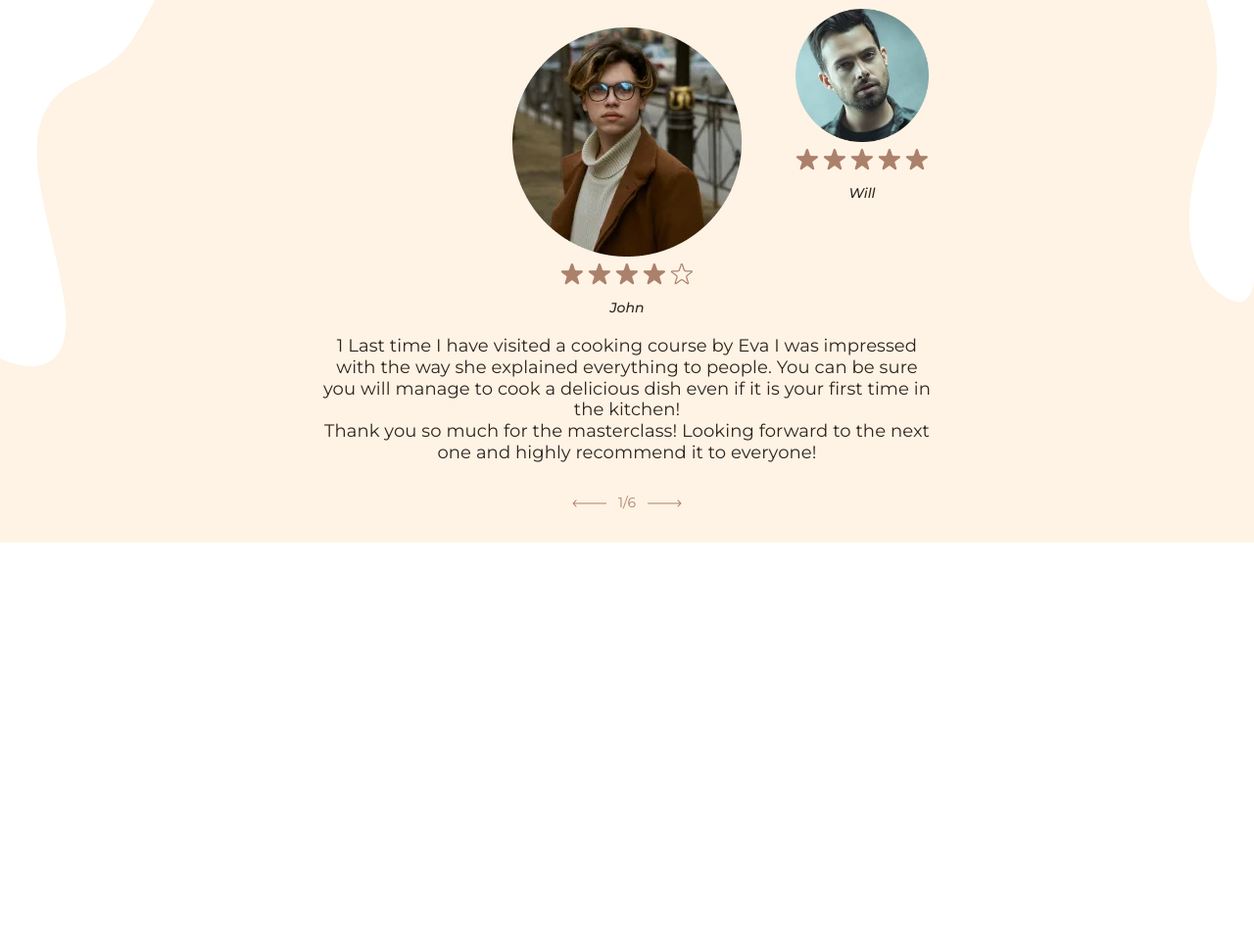
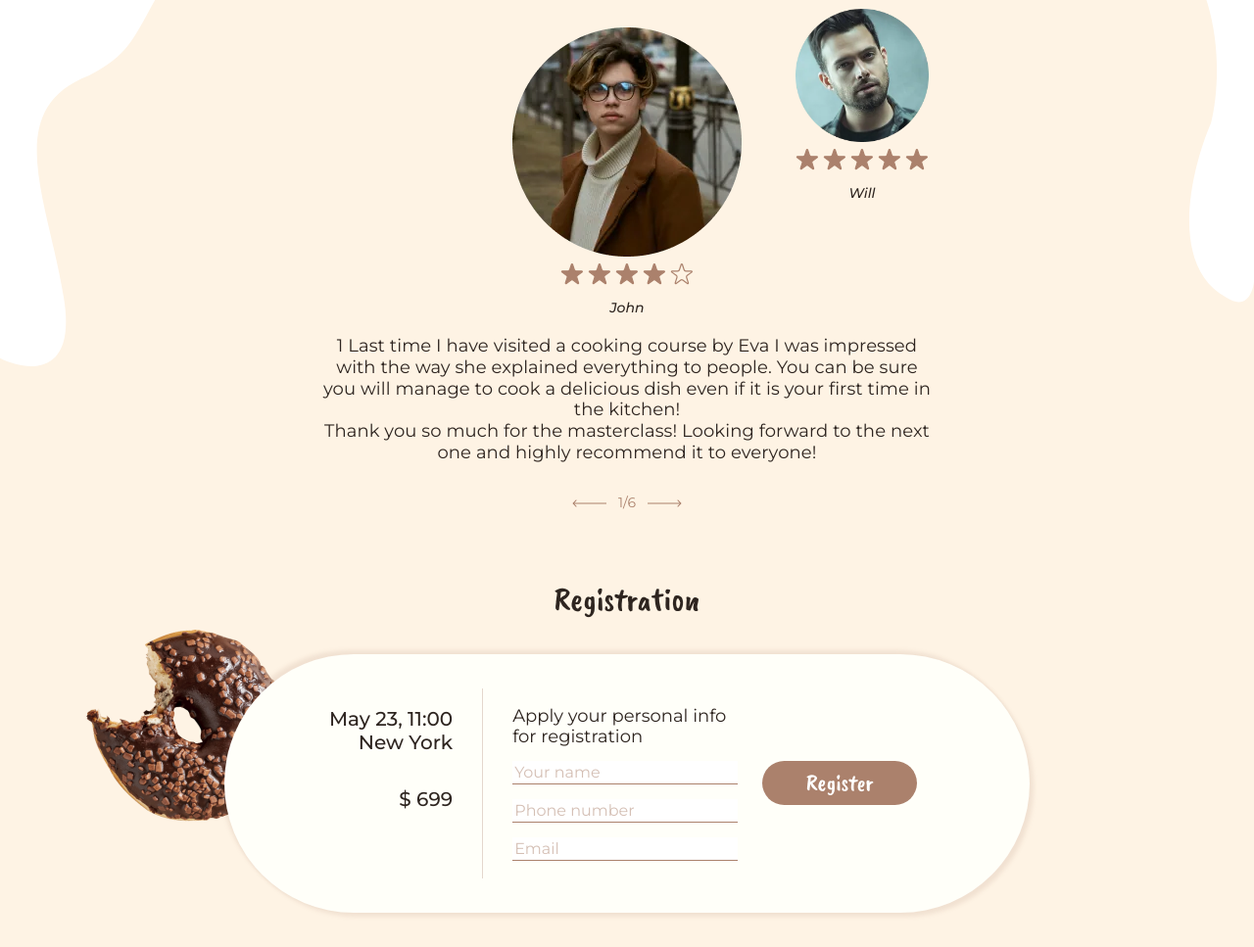
Before and after one commit to Tarkanii/DoughnutMasterclass, a website built with webpack: page src/index.html in a window 1280 px wide. Shown: the part 1776-2743 px from the top of the page at 98% size. Before the commit the page ends 2330 px from the top, so only its background shows below. Built offline with nearby package versions, Linux system fonts and the light colour scheme.

Commit message:
DM-8, added registration form

```diff
--- a/src/index.html
+++ b/src/index.html
@@ -487,6 +487,29 @@
                 </div>
             </div>
         </section>
+        <!-- Registration Section -->
+        <section class="section registration">
+            <div class="container">
+                <h2 class="section__title registration__title">Registration</h2>
+                <div class="registration__content">
+                    <h2 class="section__title registration__content__title">Registration</h2>
+                    <div class="registration__content__info">
+                        <time class="registration__content__info__date" datetime="05-23 11:00">May 23, 11:00</time>
+                        <p class="registration__content__info__place">New York</p>
+                        <p class="registration__content__info__price">$ 699</p>
+                    </div>
+                    <form name="register_form" class="registration__content__form">
+                        <div class="registration__inputs__container">
+                            <p class="registration__content__form__title">Apply your personal info for registration</p>
+                            <input name="register_name" class="registration__content__form__input" type="text" placeholder="Your name">
+                            <input name="register_phone" class="registration__content__form__input" type="tel" placeholder="Phone number">
+                            <input name="register_email" class="registration__content__form__input" type="email" placeholder="Email">
+                        </div>
+                        <button class="button" type="submit">Register</button>
+                    </form>
+                </div>
+            </div>
+        </section>
     </main>
 </body>
 </html>
--- /dev/null
+++ b/src/js/forms.js
@@ -0,0 +1,21 @@
+const formsHandler = () => {
+    registerFormHandler();
+}
+
+function registerFormHandler() {
+    const registerForm = document.querySelector('[name=register_form]');
+    const nameInput = registerForm.querySelector('[name=register_name]');
+    const phoneInput = registerForm.querySelector('[name=register_phone]');
+    const emailInput = registerForm.querySelector('[name=register_email]');
+
+    registerForm.addEventListener('submit', (e) => {
+        e.preventDefault();
+        console.log(`name: ${nameInput.value}, phone: ${phoneInput.value}, email: ${emailInput.value}`);
+
+        nameInput.value = '';
+        phoneInput.value = '';
+        emailInput.value = '';
+    })
+}
+
+export default formsHandler;
--- a/src/js/index.js
+++ b/src/js/index.js
@@ -1,4 +1,5 @@
 import '../sass/main.scss';
+import formsHandler from './forms';
 import menuHandler from './menu';
 import readMoreHandler from './read-more';
 import sliderHandler from './slider';
@@ -7,4 +8,5 @@ document.addEventListener('DOMContentLoaded', () => {
     menuHandler();
     readMoreHandler();
     sliderHandler();
+    formsHandler();
 })
--- a/src/sass/layout/_about-us.scss
+++ b/src/sass/layout/_about-us.scss
@@ -13,7 +13,7 @@
 
     &__img {
         height: 309.66px;
-        width: 290px;
+        max-width: 100%;
         margin-bottom: 5px;
 
         @include tablet {
--- /dev/null
+++ b/src/sass/layout/_registration.scss
@@ -0,0 +1,156 @@
+@use '../abstracts/mixins' as *;
+
+.registration {
+    padding: 0 0 25px;
+
+    @include tablet {
+        padding: 20px 0 35px;
+        background-image: url(../../img/bg/registration-doughnut-bg.png);
+        background-size: 257px;
+        background-position: calc(50% - 280px) 30px;
+        background-repeat: no-repeat;
+
+        @include retina-display {
+            background-image: url(../../img/bg/registration-doughnut-bg@2x.png);
+        }
+    }
+
+    @include desktop {
+        padding: 38px 0 35px;
+        background-position: calc(50% - 445px) 60px;
+    }
+
+    &__title {
+        display: none;
+
+        @include tablet {
+            display: block;
+            text-align: center;
+            margin-bottom: 35px;
+        }
+    }
+
+}
+
+.registration__content {
+    display: flex;
+    flex-direction: column;
+    align-items: center;
+    padding: 40px 12px 47px;
+    background-color: var(--registration-bg);
+    border-radius: 150px 150px 0 0;
+    box-shadow: 4px 4px 4px var(--registration-shadow), -4px -4px 4px var(--registration-shadow);
+
+    @include tablet {
+        flex-direction: row;
+        align-items: stretch;
+        padding: 35px 21px 35px 35px;
+        border-radius: 150px;
+    }
+
+    @include desktop {
+        padding: 35px 98px 35px 107px;
+    }
+
+    &__title {
+        margin-bottom: 25px;
+
+        @include tablet {
+            display: none;
+        }
+    }
+}
+
+.registration__content__info {
+    font-size: 18px;
+    font-weight: 500;
+    line-height: 1.21;
+    text-align: center;
+    width: 100%;
+    padding: 0 0 20px 0;
+    margin-bottom: 11px;
+    border-bottom: 1.5px solid var(--registration-border-color);
+
+    @include tablet {
+        text-align: end;
+        text-wrap: nowrap;
+        width: auto;
+        padding: 19px 30px 0 0;
+        margin-bottom: 0;
+        margin-right: 30px;
+        border-bottom: none;
+        border-right: 1.5px solid var(--registration-border-color);
+    }
+
+    @include desktop {
+        font-size: 20px;
+        padding: 19px 30px 69px 0;
+    }
+
+    &__place {
+        margin-bottom: 25px;
+
+        @include tablet {
+            margin-bottom: 34px;
+        }
+    }
+
+}
+
+.registration__content__form {
+    display: flex;
+    flex-direction: column;
+    align-items: center;
+    width: 100%;
+
+    @include tablet {
+        flex-direction: row;
+        width: auto;
+    }
+
+    &__title {
+        font-size: 16px;
+        text-align: center;
+        margin-bottom: 17px;
+
+        @include tablet {
+            text-align: start;
+        }
+
+        @include desktop {
+            font-size: 18px;
+            margin-bottom: 13px;
+        }
+    }
+
+    &__input {
+        font-family: var(--font);
+        font-size: 16px;
+        width: 100%;
+        padding: 2px;
+        border: none;
+        border-bottom: 1px solid var(--accent-color);
+    }
+
+    &__input::placeholder {
+        color: var(--accent-color);
+        opacity: 50%;
+    }
+
+    &__input:not(:last-child) {
+        margin-bottom: 25px;
+
+        @include tablet {
+            margin-bottom: 15px;
+        }
+    }
+}
+
+.registration__inputs__container {
+    margin: 0 0 37px 0;
+
+    @include tablet {
+        max-width: 230px;
+        margin: 0 25px 0 0;
+    }
+}
--- a/src/sass/main.scss
+++ b/src/sass/main.scss
@@ -16,3 +16,4 @@
 @forward './layout/about-us';
 @forward './layout/program';
 @forward './layout/reviews';
+@forward './layout/registration';
--- a/src/sass/utils/_variables.scss
+++ b/src/sass/utils/_variables.scss
@@ -6,6 +6,9 @@
     --menu-bg: #FEF3E4E5;
     --program-info-bg: #FEF3E4;
     --program-info-shadow: #AB816C40;
+    --registration-bg: #FFFFF9;
+    --registration-shadow: #AB816C26;
+    --registration-border-color: #AB816C50;
 
     --font: "Montserrat", sans-serif;
     --special-font: "Caveat Brush", cursive;
```
